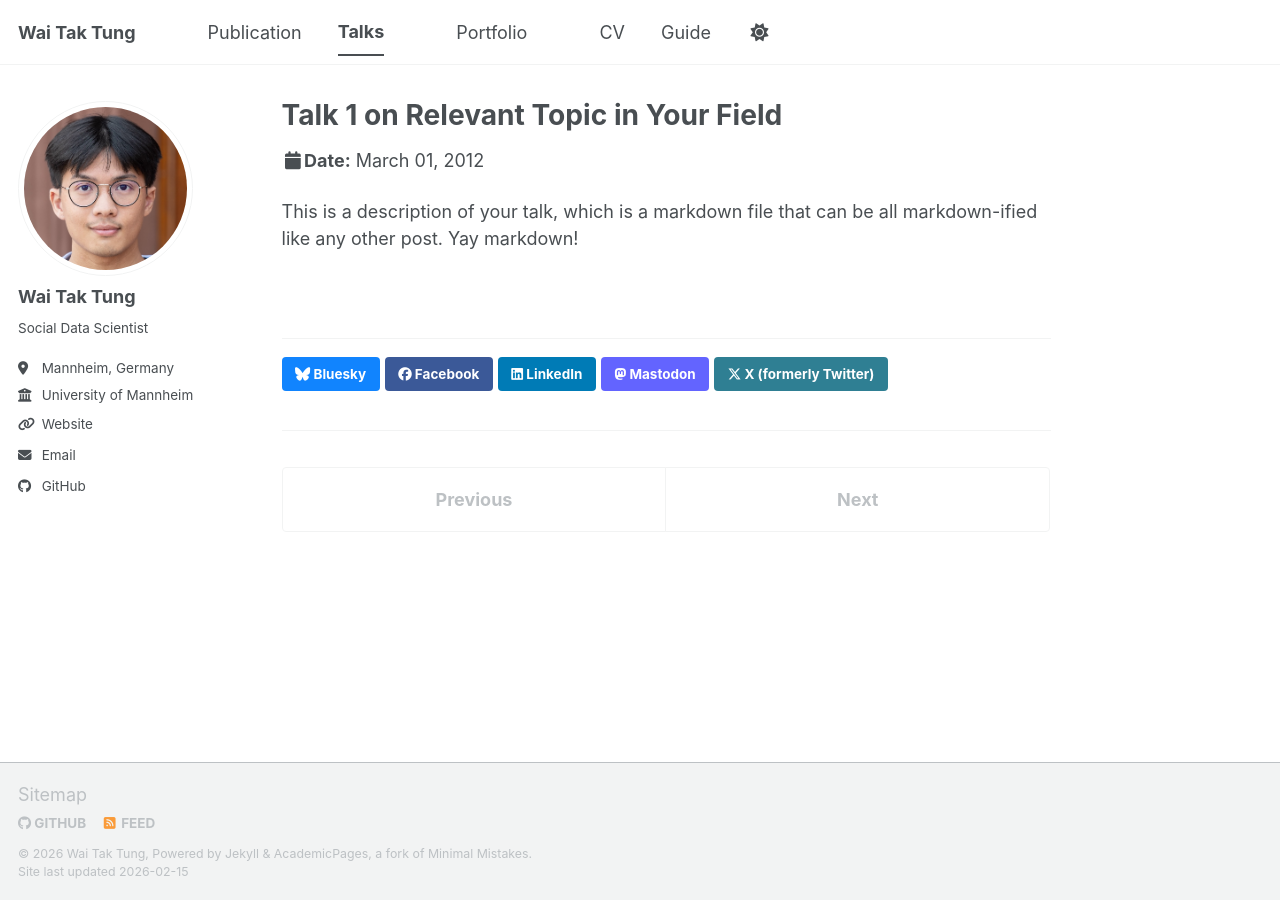
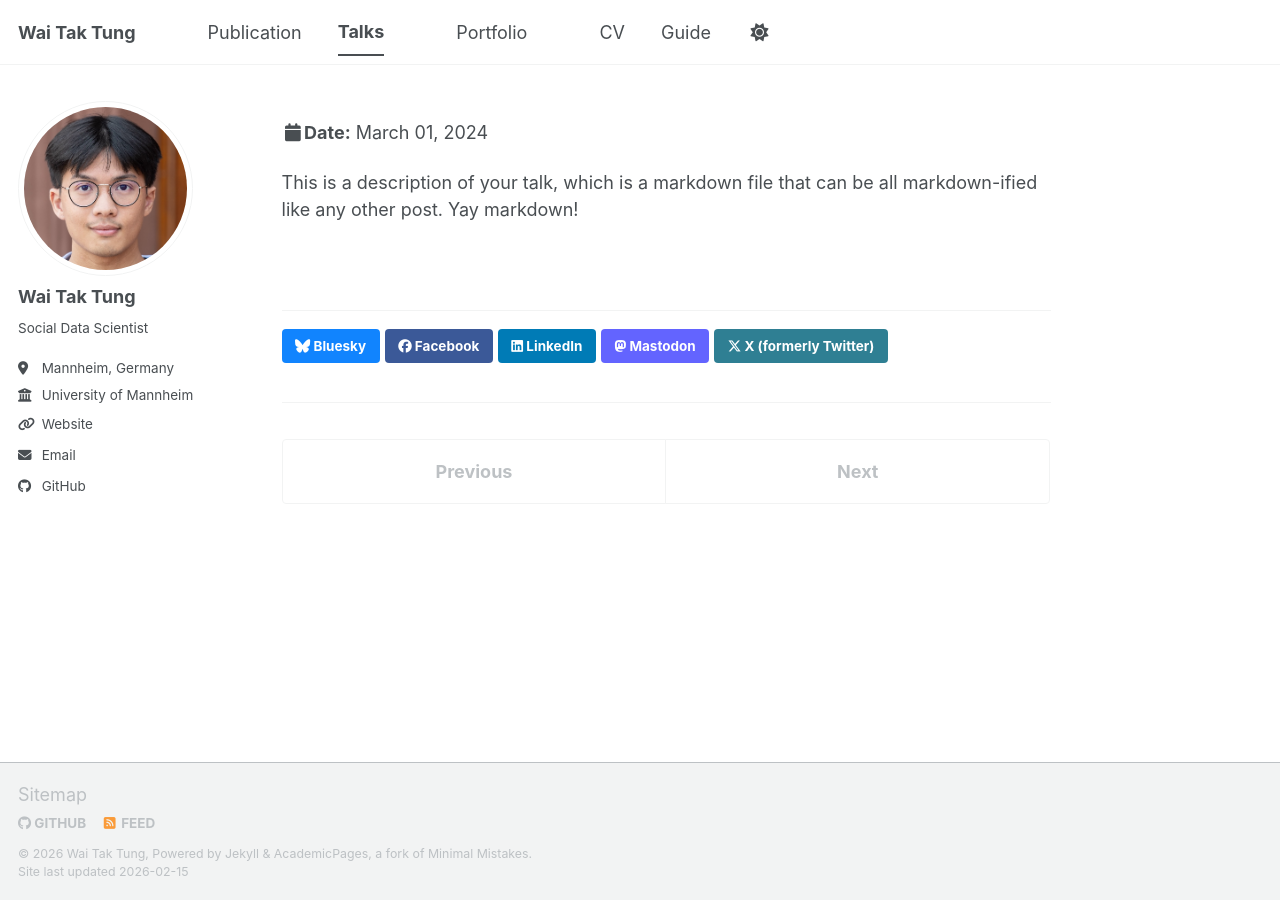
Before and after one commit to wttung/wttung.github.io, a Jekyll site: the page built from _talks/file.md, in a window 1280 px wide. Built offline with Jekyll 4.4.1, drawn with Linux system fonts in a browser that asks for light colours; a script bundle is joined from its source files by our own code; library files that are not in the unit come from our copies.

Commit message:
Update file.md

```diff
--- a/_talks/file.md
+++ b/_talks/file.md
@@ -1,11 +1,11 @@
 ---
-title: "Talk 1 on Relevant Topic in Your Field"
-collection: talks
-type: "Talk"
+title: ""
+collection: Conference
+type: "Presentation"
 permalink: /talks/2012-03-01-talk-1
-venue: "UC San Francisco, Department of Testing"
-date: 2012-03-01
-location: "San Francisco, CA, USA"
+venue: "Somewhere in Colonge"
+date: 2024-03-01
+location: "Colonge, Germany"
 ---
 
 This is a description of your talk, which is a markdown file that can be all markdown-ified like any other post. Yay markdown!
```
